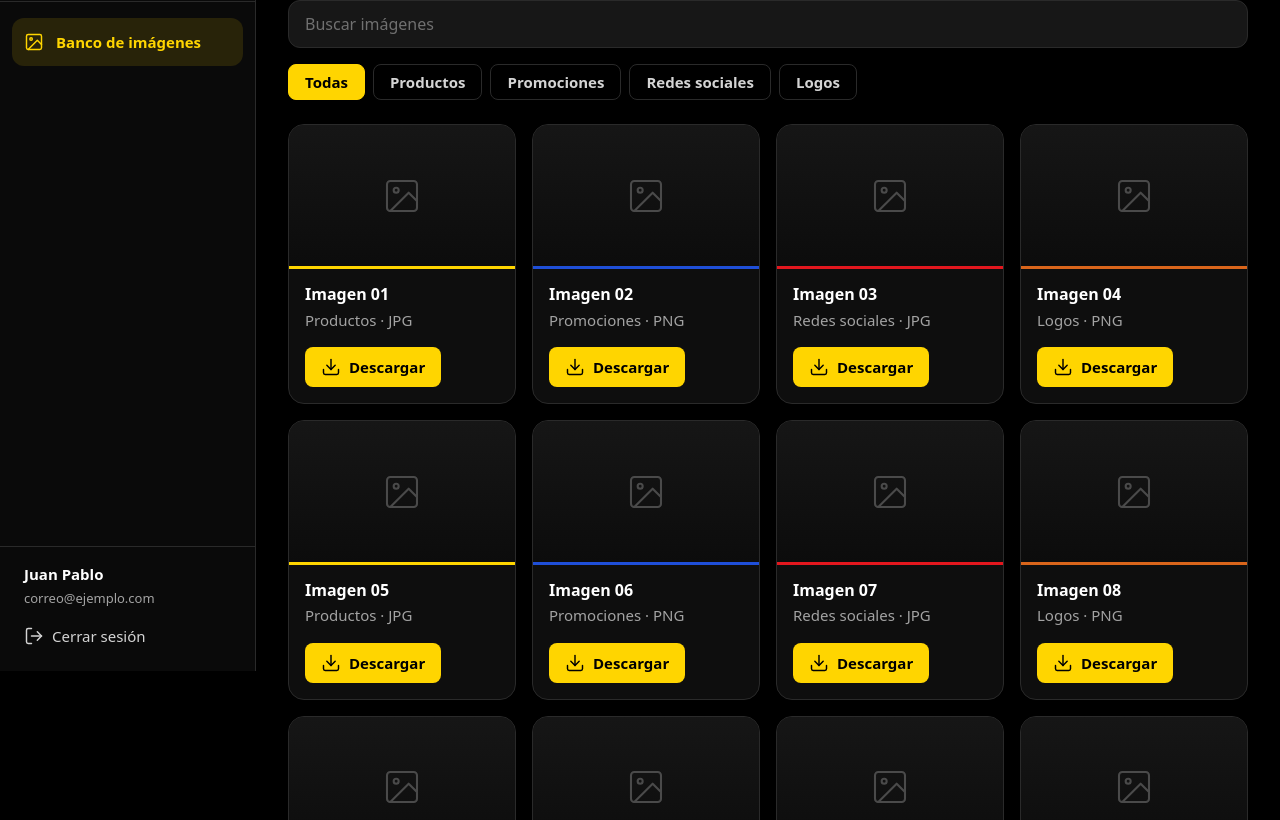
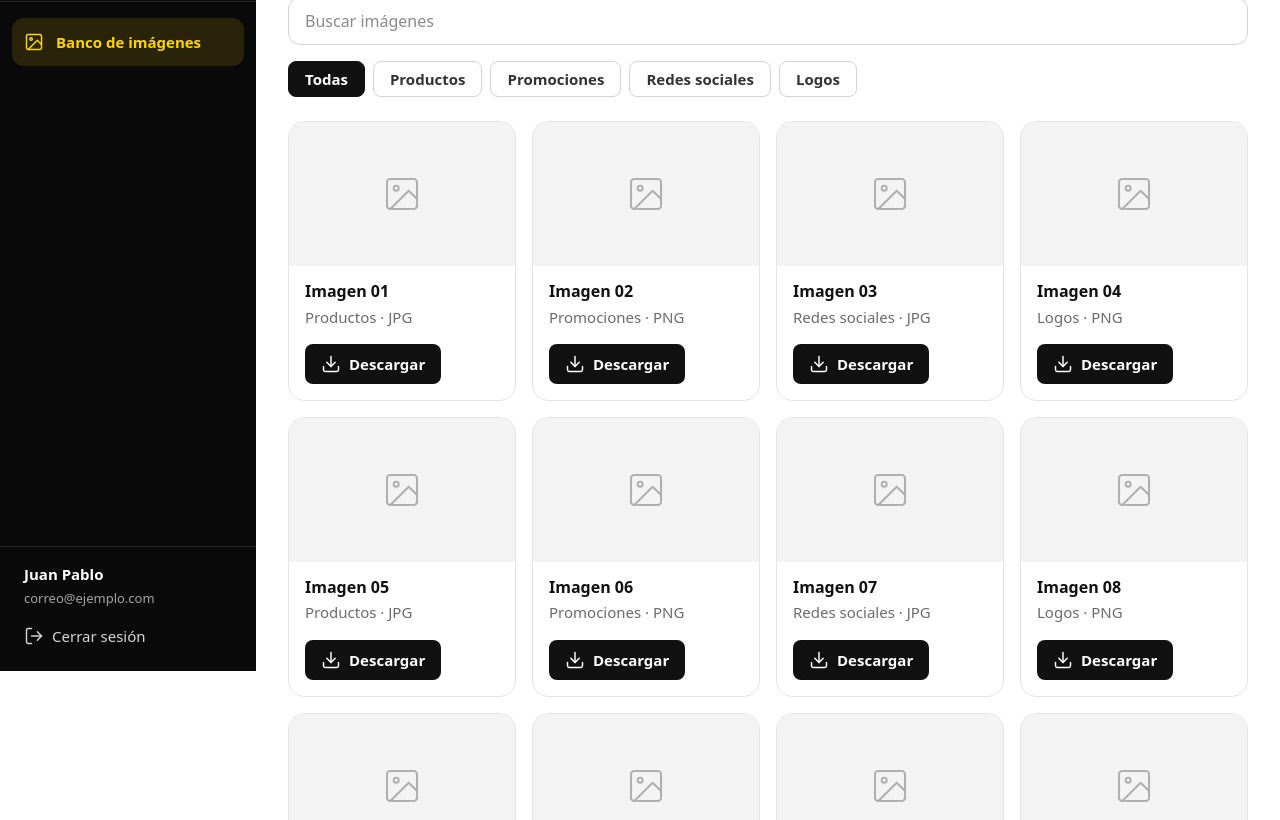
Before and after one commit to jpablo0724/tiendalospaisas, a plain HTML site: page docs/dashboard.html in a window 1280 px wide. Shown: the part 129-949 px from the top of the page. Drawn offline with Linux system fonts and the light colour scheme.

Commit message:
Dashboard: fondo blanco, solo el menú lateral en negro, sin colores llamativos
Co-Authored-By: Claude Sonnet 5.5 <noreply@anthropic.com>

```diff
--- a/academia/static/dashboard.css
+++ b/academia/static/dashboard.css
@@ -1,58 +1,59 @@
-body.app{display:grid;grid-template-columns:16rem 1fr;min-height:100vh}
+/* Zona principal clara; solo el menú lateral es negro. */
+body.app{--bg:#fff;--surface:#fff;--field:#fff;--line:#e5e5e5;--text:#111;--text-2:#333;--muted:#6b6b6b;
+  display:grid;grid-template-columns:16rem 1fr;min-height:100vh;background:#fff;color:var(--text)}
 .ic{width:1.25rem;height:1.25rem;flex:none;fill:none;stroke:currentColor;stroke-width:1.75;stroke-linecap:round;stroke-linejoin:round}
 
-/* Menú lateral */
-.side{background:#0a0a0a;border-right:1px solid var(--line);display:flex;flex-direction:column;position:sticky;top:0;height:100vh}
-.brand{display:flex;flex-direction:column;gap:var(--s2);padding:var(--s5) var(--s5) var(--s4);border-bottom:1px solid var(--line)}
+/* Menú lateral (negro) */
+.side{background:#0a0a0a;color:#fff;display:flex;flex-direction:column;position:sticky;top:0;height:100vh}
+.brand{display:flex;flex-direction:column;gap:var(--s2);padding:var(--s5) var(--s5) var(--s4);border-bottom:1px solid #262626}
 .brand .logo{width:64px;height:auto}
-.brand span{font-size:var(--fs-xs);color:var(--muted)}
+.brand span{font-size:var(--fs-xs);color:#a3a3a3}
 .side nav{display:grid;gap:var(--s1);align-content:start;flex:1;padding:var(--s4) var(--s3)}
-.side nav a{display:flex;align-items:center;gap:var(--s3);height:var(--control-h);padding:0 var(--s3);border-radius:var(--r-md);text-decoration:none;color:var(--text-2);font-size:var(--fs-sm);font-weight:var(--fw-semi)}
+.side nav a{display:flex;align-items:center;gap:var(--s3);height:var(--control-h);padding:0 var(--s3);border-radius:var(--r-md);text-decoration:none;color:#d4d4d4;font-size:var(--fs-sm);font-weight:var(--fw-semi)}
 .side nav a:hover{background:#171717}
 .side nav a.on{background:rgba(255,213,0,.12);color:var(--yellow)}
-.account{display:grid;gap:var(--s1);padding:var(--s4) var(--s5) var(--s5);border-top:1px solid var(--line)}
-.account strong{font-size:var(--fs-sm);font-weight:var(--fw-semi)}
-.account span{font-size:var(--fs-xs);color:var(--muted);overflow-wrap:anywhere}
-.logout{display:flex;align-items:center;gap:var(--s2);margin-top:var(--s3);padding:0;border:0;background:none;color:var(--text-2);font:inherit;font-size:var(--fs-sm);cursor:pointer}
+.account{display:grid;gap:var(--s1);padding:var(--s4) var(--s5) var(--s5);border-top:1px solid #262626}
+.account strong{font-size:var(--fs-sm);font-weight:var(--fw-semi);color:#fff}
+.account span{font-size:var(--fs-xs);color:#a3a3a3;overflow-wrap:anywhere}
+.logout{display:flex;align-items:center;gap:var(--s2);margin-top:var(--s3);padding:0;border:0;background:none;color:#d4d4d4;font:inherit;font-size:var(--fs-sm);cursor:pointer}
 .logout:hover{color:var(--yellow)}
 
-/* Zona principal */
-.main{min-width:0}
+/* Zona principal (blanca) */
+.main{min-width:0;background:#fff}
 .top{display:none}
-.main::before{content:"";display:block;height:3px;background:linear-gradient(90deg,var(--yellow) 50%,var(--blue) 50% 75%,var(--red) 75%)}
 .content{padding:var(--s6);max-width:70rem}
 .welcome{margin-bottom:var(--s5)}
-.welcome h1{font-size:var(--fs-2xl);margin-bottom:var(--s2)}
+.welcome h1{font-size:var(--fs-2xl);margin-bottom:var(--s2);color:#111}
 .welcome p{color:var(--muted)}
 .tools{display:grid;gap:var(--s4);margin-bottom:var(--s5)}
-.tools input{width:100%;height:var(--control-h);padding:0 var(--s4);border:1px solid var(--line);border-radius:var(--r-md);font:inherit;font-size:var(--fs-md);background:var(--field);color:var(--text)}
-.tools input::placeholder{color:#707070}
-.tools input:focus{outline:none;border-color:var(--yellow);box-shadow:0 0 0 3px rgba(255,213,0,.2)}
+.tools input{width:100%;height:var(--control-h);padding:0 var(--s4);border:1px solid #d4d4d4;border-radius:var(--r-md);font:inherit;font-size:var(--fs-md);background:#fff;color:#111}
+.tools input::placeholder{color:#8a8a8a}
+.tools input:focus{outline:none;border-color:#111;box-shadow:0 0 0 3px rgba(0,0,0,.08)}
 .chips{display:flex;flex-wrap:wrap;gap:var(--s2)}
-.chip{height:2.25rem;padding:0 var(--s4);border:1px solid var(--line);border-radius:var(--r-sm);background:transparent;color:var(--text-2);font:inherit;font-size:var(--fs-sm);font-weight:var(--fw-semi);cursor:pointer}
-.chip:hover{border-color:#555}
-.chip.on{background:var(--yellow);border-color:var(--yellow);color:#000}
+.chip{height:2.25rem;padding:0 var(--s4);border:1px solid #d4d4d4;border-radius:var(--r-sm);background:#fff;color:#333;font:inherit;font-size:var(--fs-sm);font-weight:var(--fw-semi);cursor:pointer}
+.chip:hover{border-color:#111}
+.chip.on{background:#111;border-color:#111;color:#fff}
 
 /* Galería */
 .gallery{display:grid;grid-template-columns:repeat(auto-fill,minmax(13.5rem,1fr));gap:var(--s4)}
-.img-card{background:var(--surface);border:1px solid var(--line);border-radius:var(--r-lg);overflow:hidden;transition:border-color .15s}
+.img-card{background:#fff;border:1px solid var(--line);border-radius:var(--r-lg);overflow:hidden;transition:border-color .15s,box-shadow .15s}
 .img-card[hidden]{display:none}
-.img-card:hover{border-color:#555}
-.thumb{height:9rem;display:grid;place-items:center;background:linear-gradient(180deg,#161616,#0c0c0c);border-bottom:3px solid var(--accent,var(--yellow));color:#4a4a4a}
+.img-card:hover{border-color:#bdbdbd;box-shadow:0 4px 16px rgba(0,0,0,.06)}
+.thumb{height:9rem;display:grid;place-items:center;background:#f3f3f3;color:#b0b0b0}
 .thumb .ic{width:2.5rem;height:2.5rem;stroke-width:1.25}
 .body{padding:var(--s4)}
-.body h3{font-size:var(--fs-md);margin-bottom:var(--s1)}
+.body h3{font-size:var(--fs-md);margin-bottom:var(--s1);color:#111}
 .body p{font-size:var(--fs-sm);color:var(--muted);margin-bottom:var(--s4)}
-.go{display:inline-flex;align-items:center;gap:var(--s2);height:2.5rem;padding:0 var(--s4);background:var(--yellow);color:#000;border-radius:var(--r-sm);text-decoration:none;font-size:var(--fs-sm);font-weight:var(--fw-bold)}
-.go:hover{background:var(--yellow-h)}
+.go{display:inline-flex;align-items:center;gap:var(--s2);height:2.5rem;padding:0 var(--s4);background:#111;color:#fff;border-radius:var(--r-sm);text-decoration:none;font-size:var(--fs-sm);font-weight:var(--fw-semi)}
+.go:hover{background:#333}
 .gallery .empty{grid-column:1/-1;text-align:center;color:var(--muted);padding:var(--s6) 0}
 
 @media(max-width:800px){
   body.app{grid-template-columns:1fr}
   .side{position:fixed;z-index:10;left:0;top:0;width:16rem;transform:translateX(-100%);transition:transform .2s}
-  .side.open{transform:none;box-shadow:0 0 40px rgba(255,255,255,.12)}
+  .side.open{transform:none;box-shadow:0 0 40px rgba(0,0,0,.35)}
   .top{display:flex;align-items:center;height:3.5rem;padding:0 var(--s4);border-bottom:1px solid var(--line)}
-  .menu{display:grid;place-items:center;width:2.5rem;height:2.5rem;background:none;border:0;color:var(--text);cursor:pointer}
+  .menu{display:grid;place-items:center;width:2.5rem;height:2.5rem;background:none;border:0;color:#111;cursor:pointer}
   .content{padding:var(--s5) var(--s4)}
   .welcome h1{font-size:var(--fs-xl)}
 }
--- a/docs/dashboard.css
+++ b/docs/dashboard.css
@@ -1,58 +1,59 @@
-body.app{display:grid;grid-template-columns:16rem 1fr;min-height:100vh}
+/* Zona principal clara; solo el menú lateral es negro. */
+body.app{--bg:#fff;--surface:#fff;--field:#fff;--line:#e5e5e5;--text:#111;--text-2:#333;--muted:#6b6b6b;
+  display:grid;grid-template-columns:16rem 1fr;min-height:100vh;background:#fff;color:var(--text)}
 .ic{width:1.25rem;height:1.25rem;flex:none;fill:none;stroke:currentColor;stroke-width:1.75;stroke-linecap:round;stroke-linejoin:round}
 
-/* Menú lateral */
-.side{background:#0a0a0a;border-right:1px solid var(--line);display:flex;flex-direction:column;position:sticky;top:0;height:100vh}
-.brand{display:flex;flex-direction:column;gap:var(--s2);padding:var(--s5) var(--s5) var(--s4);border-bottom:1px solid var(--line)}
+/* Menú lateral (negro) */
+.side{background:#0a0a0a;color:#fff;display:flex;flex-direction:column;position:sticky;top:0;height:100vh}
+.brand{display:flex;flex-direction:column;gap:var(--s2);padding:var(--s5) var(--s5) var(--s4);border-bottom:1px solid #262626}
 .brand .logo{width:64px;height:auto}
-.brand span{font-size:var(--fs-xs);color:var(--muted)}
+.brand span{font-size:var(--fs-xs);color:#a3a3a3}
 .side nav{display:grid;gap:var(--s1);align-content:start;flex:1;padding:var(--s4) var(--s3)}
-.side nav a{display:flex;align-items:center;gap:var(--s3);height:var(--control-h);padding:0 var(--s3);border-radius:var(--r-md);text-decoration:none;color:var(--text-2);font-size:var(--fs-sm);font-weight:var(--fw-semi)}
+.side nav a{display:flex;align-items:center;gap:var(--s3);height:var(--control-h);padding:0 var(--s3);border-radius:var(--r-md);text-decoration:none;color:#d4d4d4;font-size:var(--fs-sm);font-weight:var(--fw-semi)}
 .side nav a:hover{background:#171717}
 .side nav a.on{background:rgba(255,213,0,.12);color:var(--yellow)}
-.account{display:grid;gap:var(--s1);padding:var(--s4) var(--s5) var(--s5);border-top:1px solid var(--line)}
-.account strong{font-size:var(--fs-sm);font-weight:var(--fw-semi)}
-.account span{font-size:var(--fs-xs);color:var(--muted);overflow-wrap:anywhere}
-.logout{display:flex;align-items:center;gap:var(--s2);margin-top:var(--s3);padding:0;border:0;background:none;color:var(--text-2);font:inherit;font-size:var(--fs-sm);cursor:pointer}
+.account{display:grid;gap:var(--s1);padding:var(--s4) var(--s5) var(--s5);border-top:1px solid #262626}
+.account strong{font-size:var(--fs-sm);font-weight:var(--fw-semi);color:#fff}
+.account span{font-size:var(--fs-xs);color:#a3a3a3;overflow-wrap:anywhere}
+.logout{display:flex;align-items:center;gap:var(--s2);margin-top:var(--s3);padding:0;border:0;background:none;color:#d4d4d4;font:inherit;font-size:var(--fs-sm);cursor:pointer}
 .logout:hover{color:var(--yellow)}
 
-/* Zona principal */
-.main{min-width:0}
+/* Zona principal (blanca) */
+.main{min-width:0;background:#fff}
 .top{display:none}
-.main::before{content:"";display:block;height:3px;background:linear-gradient(90deg,var(--yellow) 50%,var(--blue) 50% 75%,var(--red) 75%)}
 .content{padding:var(--s6);max-width:70rem}
 .welcome{margin-bottom:var(--s5)}
-.welcome h1{font-size:var(--fs-2xl);margin-bottom:var(--s2)}
+.welcome h1{font-size:var(--fs-2xl);margin-bottom:var(--s2);color:#111}
 .welcome p{color:var(--muted)}
 .tools{display:grid;gap:var(--s4);margin-bottom:var(--s5)}
-.tools input{width:100%;height:var(--control-h);padding:0 var(--s4);border:1px solid var(--line);border-radius:var(--r-md);font:inherit;font-size:var(--fs-md);background:var(--field);color:var(--text)}
-.tools input::placeholder{color:#707070}
-.tools input:focus{outline:none;border-color:var(--yellow);box-shadow:0 0 0 3px rgba(255,213,0,.2)}
+.tools input{width:100%;height:var(--control-h);padding:0 var(--s4);border:1px solid #d4d4d4;border-radius:var(--r-md);font:inherit;font-size:var(--fs-md);background:#fff;color:#111}
+.tools input::placeholder{color:#8a8a8a}
+.tools input:focus{outline:none;border-color:#111;box-shadow:0 0 0 3px rgba(0,0,0,.08)}
 .chips{display:flex;flex-wrap:wrap;gap:var(--s2)}
-.chip{height:2.25rem;padding:0 var(--s4);border:1px solid var(--line);border-radius:var(--r-sm);background:transparent;color:var(--text-2);font:inherit;font-size:var(--fs-sm);font-weight:var(--fw-semi);cursor:pointer}
-.chip:hover{border-color:#555}
-.chip.on{background:var(--yellow);border-color:var(--yellow);color:#000}
+.chip{height:2.25rem;padding:0 var(--s4);border:1px solid #d4d4d4;border-radius:var(--r-sm);background:#fff;color:#333;font:inherit;font-size:var(--fs-sm);font-weight:var(--fw-semi);cursor:pointer}
+.chip:hover{border-color:#111}
+.chip.on{background:#111;border-color:#111;color:#fff}
 
 /* Galería */
 .gallery{display:grid;grid-template-columns:repeat(auto-fill,minmax(13.5rem,1fr));gap:var(--s4)}
-.img-card{background:var(--surface);border:1px solid var(--line);border-radius:var(--r-lg);overflow:hidden;transition:border-color .15s}
+.img-card{background:#fff;border:1px solid var(--line);border-radius:var(--r-lg);overflow:hidden;transition:border-color .15s,box-shadow .15s}
 .img-card[hidden]{display:none}
-.img-card:hover{border-color:#555}
-.thumb{height:9rem;display:grid;place-items:center;background:linear-gradient(180deg,#161616,#0c0c0c);border-bottom:3px solid var(--accent,var(--yellow));color:#4a4a4a}
+.img-card:hover{border-color:#bdbdbd;box-shadow:0 4px 16px rgba(0,0,0,.06)}
+.thumb{height:9rem;display:grid;place-items:center;background:#f3f3f3;color:#b0b0b0}
 .thumb .ic{width:2.5rem;height:2.5rem;stroke-width:1.25}
 .body{padding:var(--s4)}
-.body h3{font-size:var(--fs-md);margin-bottom:var(--s1)}
+.body h3{font-size:var(--fs-md);margin-bottom:var(--s1);color:#111}
 .body p{font-size:var(--fs-sm);color:var(--muted);margin-bottom:var(--s4)}
-.go{display:inline-flex;align-items:center;gap:var(--s2);height:2.5rem;padding:0 var(--s4);background:var(--yellow);color:#000;border-radius:var(--r-sm);text-decoration:none;font-size:var(--fs-sm);font-weight:var(--fw-bold)}
-.go:hover{background:var(--yellow-h)}
+.go{display:inline-flex;align-items:center;gap:var(--s2);height:2.5rem;padding:0 var(--s4);background:#111;color:#fff;border-radius:var(--r-sm);text-decoration:none;font-size:var(--fs-sm);font-weight:var(--fw-semi)}
+.go:hover{background:#333}
 .gallery .empty{grid-column:1/-1;text-align:center;color:var(--muted);padding:var(--s6) 0}
 
 @media(max-width:800px){
   body.app{grid-template-columns:1fr}
   .side{position:fixed;z-index:10;left:0;top:0;width:16rem;transform:translateX(-100%);transition:transform .2s}
-  .side.open{transform:none;box-shadow:0 0 40px rgba(255,255,255,.12)}
+  .side.open{transform:none;box-shadow:0 0 40px rgba(0,0,0,.35)}
   .top{display:flex;align-items:center;height:3.5rem;padding:0 var(--s4);border-bottom:1px solid var(--line)}
-  .menu{display:grid;place-items:center;width:2.5rem;height:2.5rem;background:none;border:0;color:var(--text);cursor:pointer}
+  .menu{display:grid;place-items:center;width:2.5rem;height:2.5rem;background:none;border:0;color:#111;cursor:pointer}
   .content{padding:var(--s5) var(--s4)}
   .welcome h1{font-size:var(--fs-xl)}
 }
```
